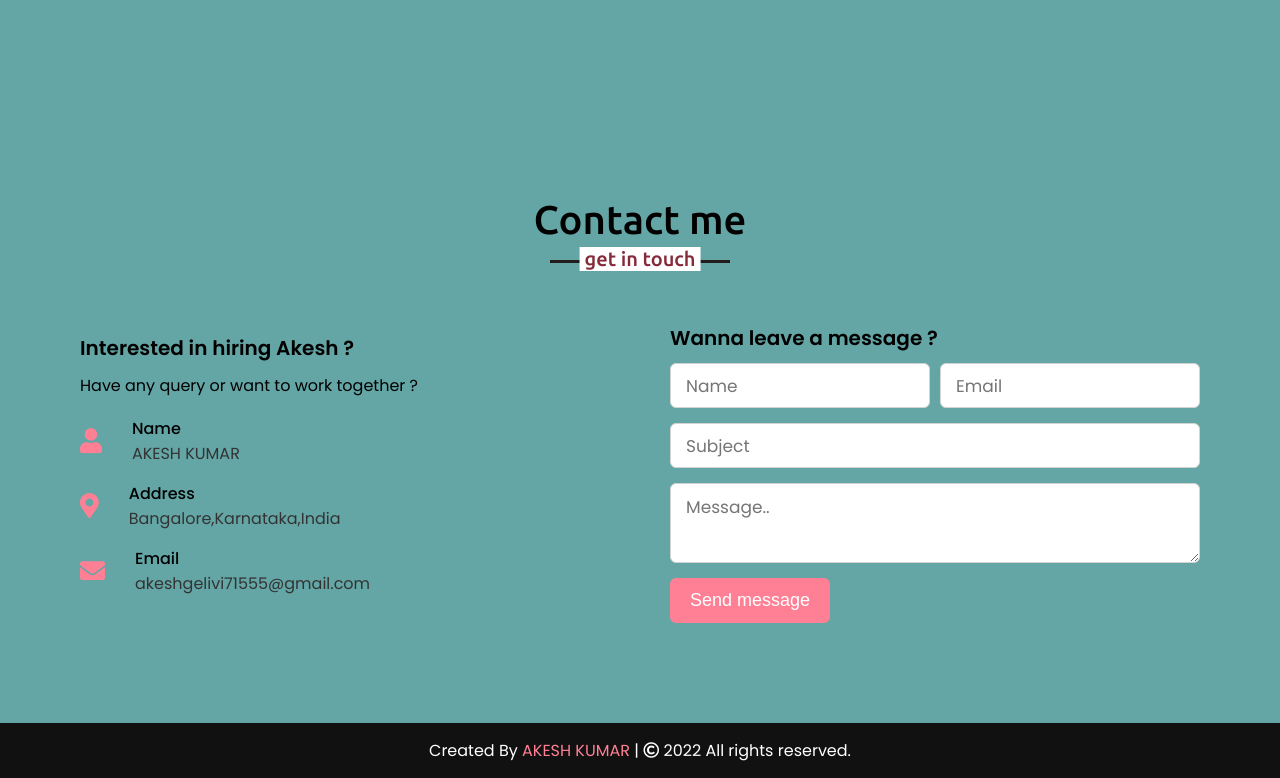
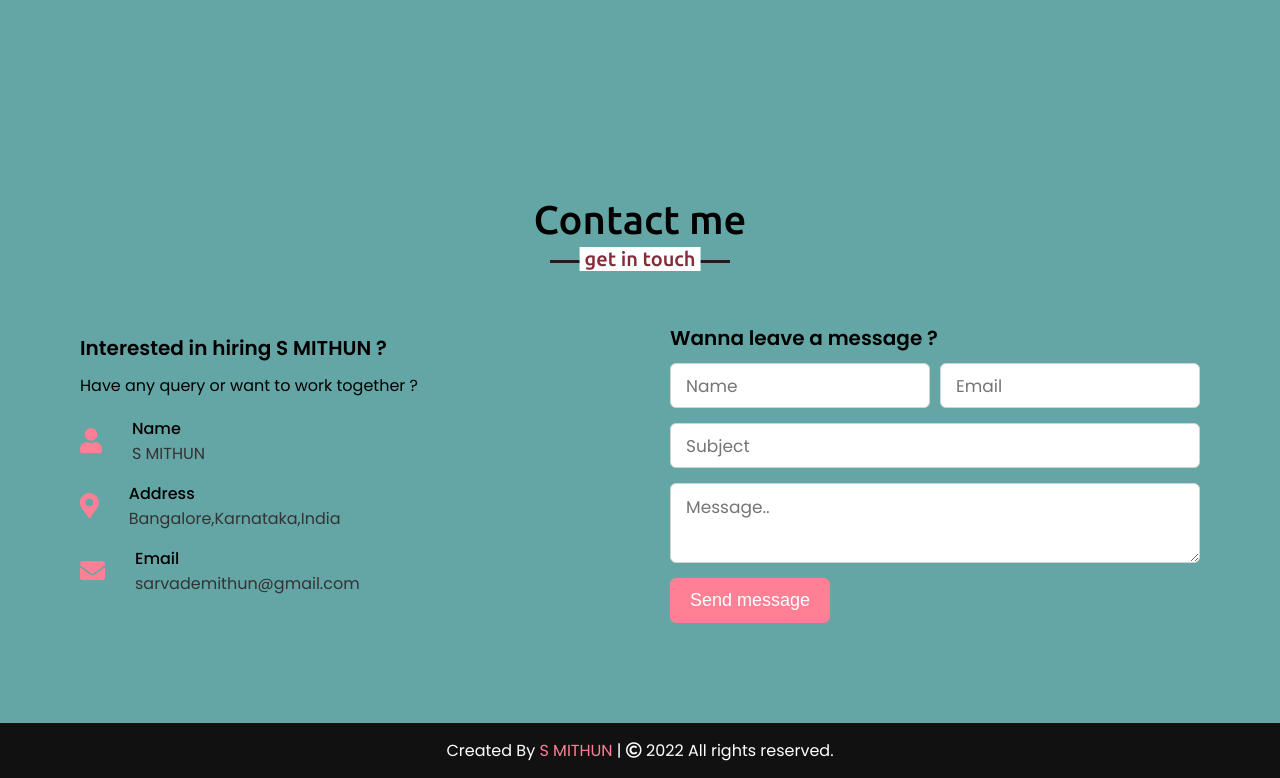
Before and after one commit to mithun9005/OIBSIB_TASK_2, a plain HTML site: page index.html in a window 1280 px wide. Shown: the part 1979-2757 px from the top of the page. Drawn offline with nearby package versions, Linux system fonts and the light colour scheme.

Commit message:
Update index.html

```diff
--- a/index.html
+++ b/index.html
@@ -1,5 +1,5 @@
 <!DOCTYPE html>
-<!-- Created By AKESH KUMAR -->
+<!-- Created By S MITHUN -->
 <html lang="en">
 <head>
     <meta charset="UTF-8">
@@ -135,7 +135,7 @@
             <h2 class="title">Contact me</h2>
             <div class="contact-content">
                 <div class="column left">
-                    <div class="text">Interested in hiring Akesh ?</div>
+                    <div class="text">Interested in hiring S MITHUN ?</div>
                     <p>Have any query or want to work together ?
                  </p>
                     <div class="icons">
@@ -143,7 +143,7 @@
                             <i class="fas fa-user"></i>
                             <div class="info">
                                 <div class="head">Name</div>
-                                <div class="sub-title">AKESH KUMAR</div>
+                                <div class="sub-title">S MITHUN</div>
                             </div>
                         </div>
                         <div class="row">
@@ -157,14 +157,14 @@
                             <i class="fas fa-envelope"></i>
                             <div class="info">
                                 <div class="head">Email</div>
-                                <div class="sub-title">akeshgelivi71555@gmail.com</div>
+                                <div class="sub-title">sarvademithun@gmail.com</div>
                             </div>
                         </div>
                     </div>
                 </div>
                 <div class="column right">
                     <div class="text">Wanna leave a message ?</div>
-                    <form class="contact-form" action="mailto:akeshgelivi71555@gmail.com" method="POST">
+                    <form class="contact-form" action="mailto:sarvademithun@gmail.com" method="POST">
                         <div class="fields">
                             <div class="field name">
                                 <input type="text" class="fullname" placeholder="Name">
@@ -188,7 +188,7 @@
         </div>
     </section>
     <footer>
-        <span>Created By <a href="https://www.linkedin.com/in/akesh-gelivi-357abb246/">AKESH KUMAR</a> | <span class="far fa-copyright"></span> 2022 All rights reserved.</span>
+        <span>Created By <a href="https://www.linkedin.com/in/sarvade-mithun-348254250/">S MITHUN</a> | <span class="far fa-copyright"></span> 2022 All rights reserved.</span>
     </footer>
 
     <script src="script.js"></script>
```
